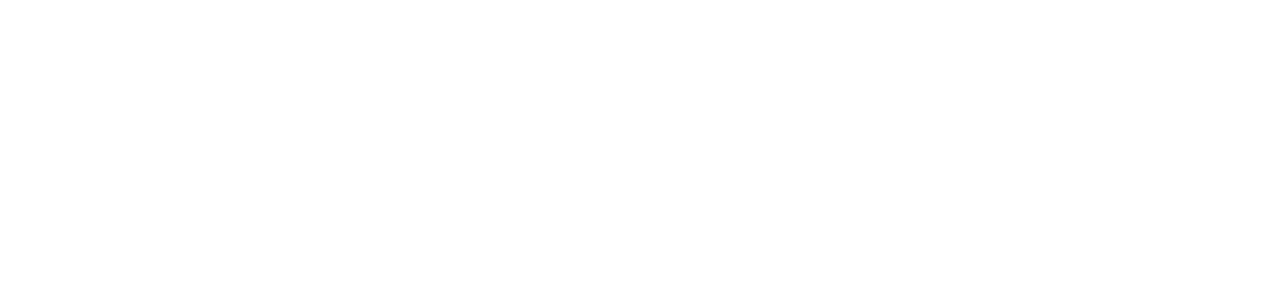
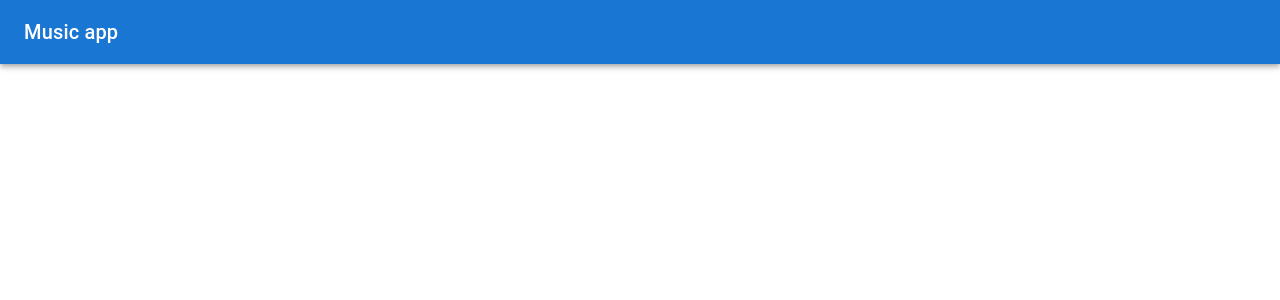
Before and after one commit to altynaa/music-app, a React (Create React App) app in the folder front/: page / in a window 1280 px wide. Shown: the top 300 px of the page. Built offline with nearby package versions, Linux system fonts and the light colour scheme.

Commit message:
Added AppToolBar

```diff
--- a/front/package.json
+++ b/front/package.json
@@ -14,7 +14,7 @@
     "react": "^18.2.0",
     "react-dom": "^18.2.0",
     "react-redux": "^8.0.5",
-    "react-router-dom": "^6.8.1",
+    "react-router-dom": "^6.6.2",
     "react-scripts": "5.0.1",
     "typescript": "^4.9.5"
   },
--- a/front/src/App.tsx
+++ b/front/src/App.tsx
@@ -1,10 +1,21 @@
 import React from 'react';
+import {Container, CssBaseline} from "@mui/material";
+import AppToolBar from "./components/UI/AppToolBar/AppToolBar";
 
 function App() {
   return (
-    <div className="App">
+    <>
+      <CssBaseline/>
+      <header>
+        <AppToolBar/>
+      </header>
+      <main>
+        <Container maxWidth="xl">
 
-    </div>
+        </Container>
+      </main>
+
+    </>
   );
 }
 
--- /dev/null
+++ b/front/src/components/UI/AppToolBar/AppToolBar.tsx
@@ -0,0 +1,27 @@
+import React from 'react';
+import {AppBar, Grid, styled, Toolbar, Typography} from "@mui/material";
+import {NavLink} from "react-router-dom";
+
+const Link = styled(NavLink)({
+    color: 'inherit',
+    textDecoration: 'none',
+    '&:hover': {
+        color: 'inherit'
+    },
+});
+
+const AppToolBar = () => {
+    return (
+        <AppBar position="sticky" sx={{mb: 2}} >
+            <Toolbar>
+                <Grid container justifyContent="space-between" alignItems="center"  >
+                    <Typography variant="h6" component="div">
+                      <Link to="/">Music app</Link>
+                    </Typography>
+                </Grid>
+            </Toolbar>
+        </AppBar>
+    );
+};
+
+export default AppToolBar;
--- a/front/src/index.tsx
+++ b/front/src/index.tsx
@@ -1,12 +1,20 @@
 import React from 'react';
 import ReactDOM from 'react-dom/client';
 import App from './App';
-
+import {ThemeProvider} from "@mui/material";
+import theme from './theme';
+import {BrowserRouter} from "react-router-dom";
 const root = ReactDOM.createRoot(
   document.getElementById('root') as HTMLElement
 );
+
+
 root.render(
   <React.StrictMode>
-    <App />
+      <BrowserRouter>
+          <ThemeProvider theme={theme}>
+              <App />
+          </ThemeProvider>
+      </BrowserRouter>
   </React.StrictMode>
 );
--- /dev/null
+++ b/front/src/theme.ts
@@ -0,0 +1,14 @@
+import { createTheme } from '@mui/material';
+
+const theme = createTheme({
+  components: {
+    MuiTextField: {
+      defaultProps: {
+        variant: 'outlined',
+        fullWidth: true,
+      }
+    }
+  }
+});
+
+export default theme;
```
Also changed, not shown: 1 other file (tests, documents, lock files or other folders).
